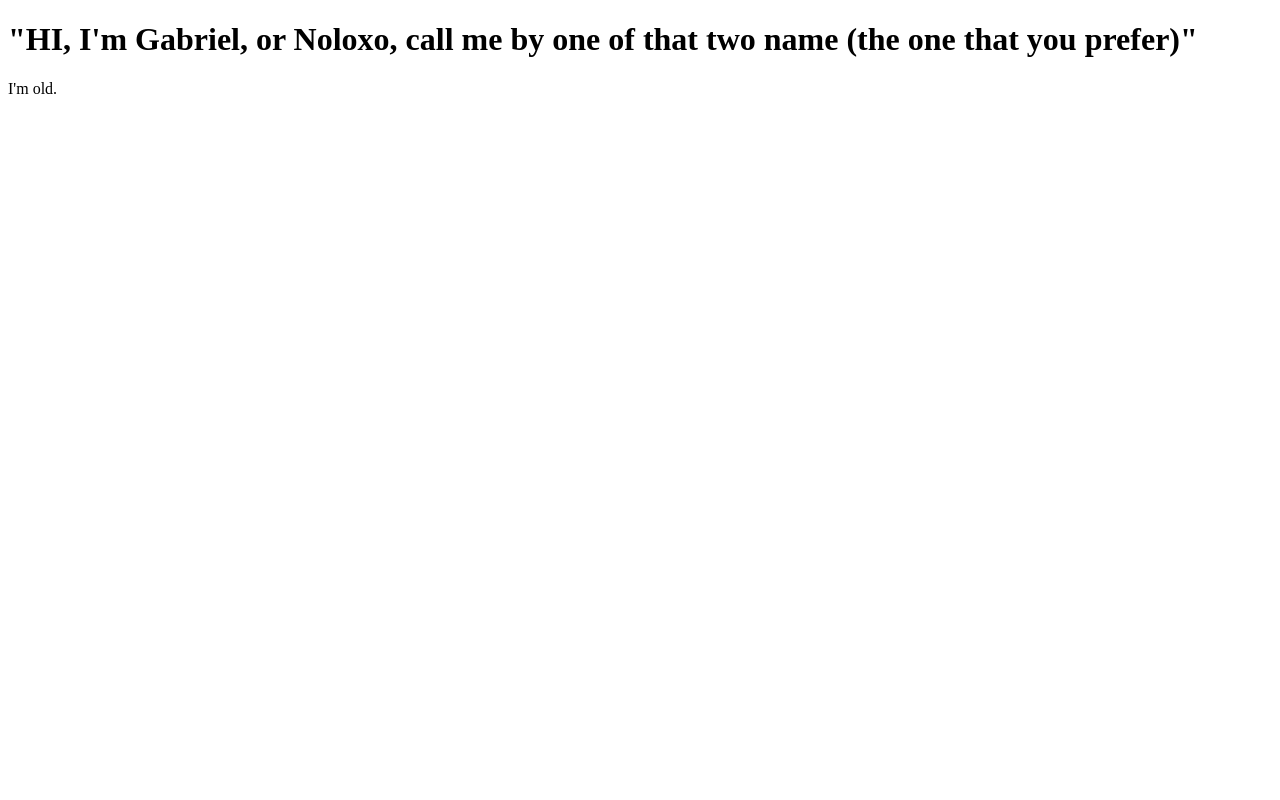
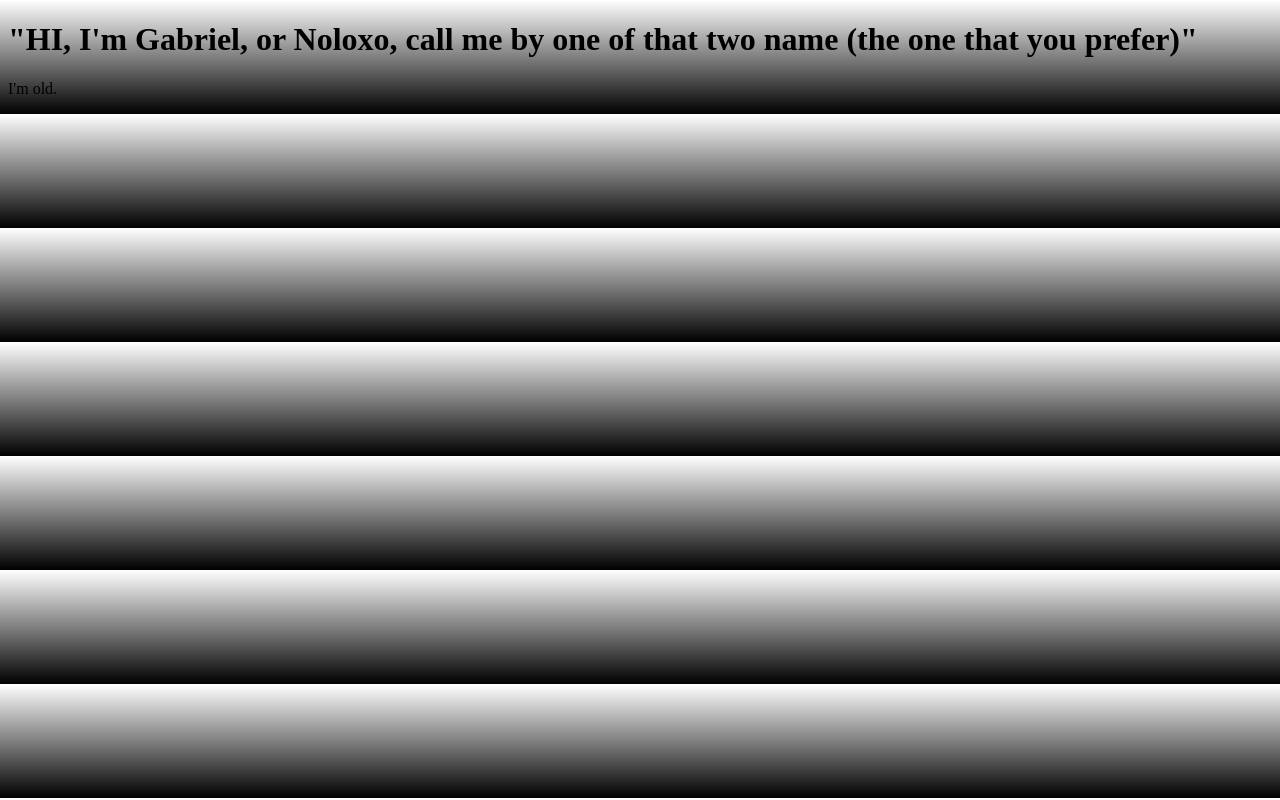
Before and after one commit to NoloxoYT/all-my-projects, a plain HTML site: page Public/aboutme/index.html in a window 1280 px wide. Drawn offline with Linux system fonts and the light colour scheme.

Commit message:
udpated css

```diff
--- a/Public/aboutme/style.css
+++ b/Public/aboutme/style.css
@@ -1 +1,3 @@
-#color: #ffffff
+html {
+    background: linear-gradient(to bottom, #ffffff, #000000)
+}
```
